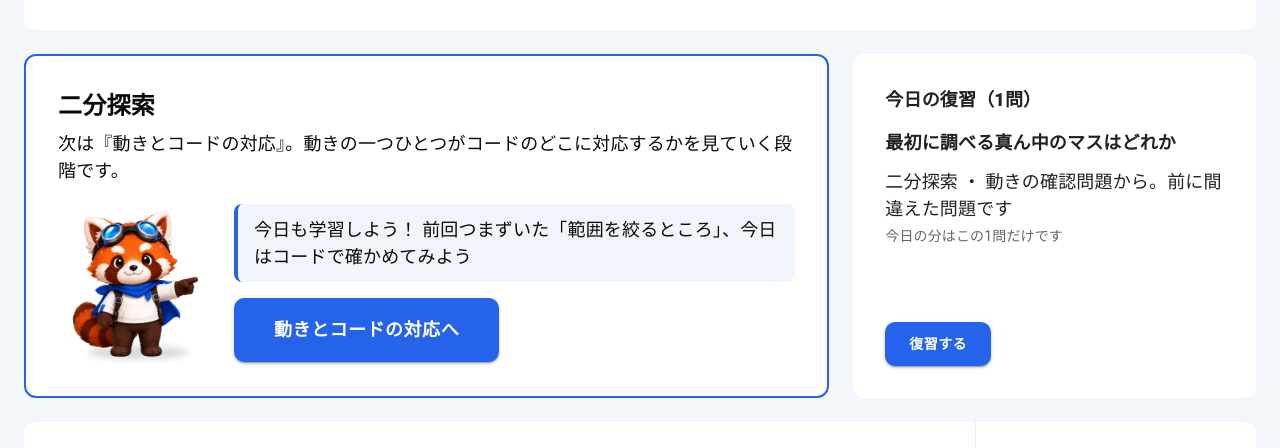
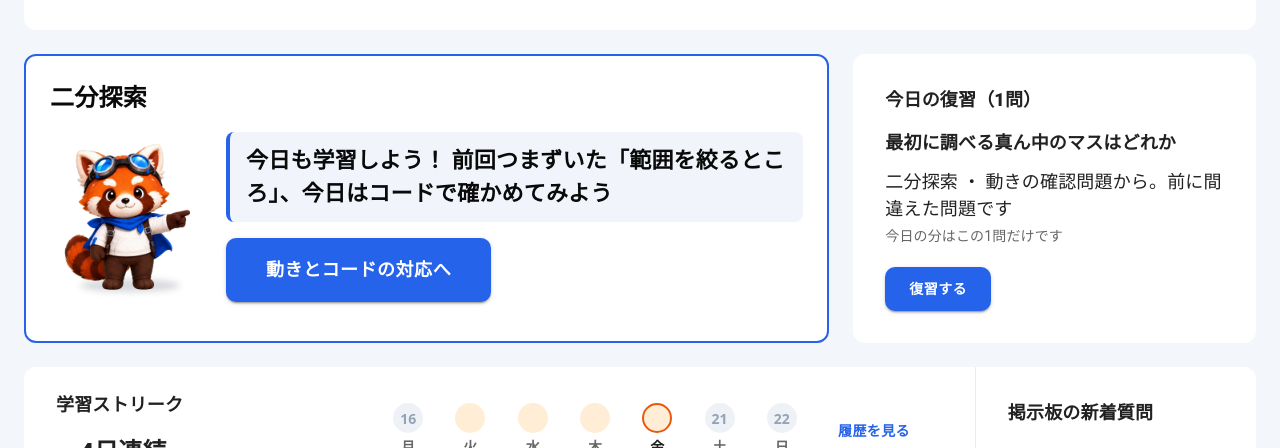
Before and after one commit to BeppuKanato/engineer-quest-ui-brushup, a Next.js app: page /home in a window 1280 px wide. Shown: the part 189-637 px from the top of the page. Built offline with nearby package versions, Linux system fonts and the light colour scheme; some icons are missing.

Commit message:
feat: 狙いカードをマスコット中心に組み替え（重複する段階説明文を削除、セリフを題サイズに、カードを縮小）＋方針をポリシーに記録

```diff
--- a/src/design/HomeDesignDraft.tsx
+++ b/src/design/HomeDesignDraft.tsx
@@ -137,22 +137,19 @@ export function HomeDesignDraft({ data, currentGoal, goalText }: { data: HomeRes
             animate={{ opacity: 1, y: 0 }}
             transition={{ duration: 0.45 }}
             aria-label="今日の狙い"
-            style={{ background: "#ffffff", border: `2px solid ${PRIMARY}`, borderRadius: 12, padding: 32 }}
+            style={{ background: "#ffffff", border: `2px solid ${PRIMARY}`, borderRadius: 12, padding: 24 }}
           >
             <Stack direction={{ xs: "column", md: "row" }} spacing={3}>
               <Box sx={{ flex: 1, minWidth: 0, maxWidth: 780 }}>
                 <Typography component="h3" fontSize={24} fontWeight={900}>
                   {current.title}
                 </Typography>
-                {current.nextPhase && (
-                  <Typography fontSize={18} sx={{ mt: 0.75 }}>次は『{current.nextPhase}』。動きの一つひとつがコードのどこに対応するかを見ていく段階です。</Typography>
-                )}
                 {sameUnit && resume?.nextStep ? (
-                  <Box sx={{ display: "flex", gap: 2, mt: 2.5, alignItems: "flex-start" }}>
+                  <Box sx={{ display: "flex", gap: 2, mt: 2, alignItems: "center" }}>
                     <MascotFigure mascotId={isMascotId(mascotId) ? mascotId : "red-panda"} state="point" alt="相棒" size="L" grounding="shadow" />
                     <Box sx={{ flex: 1, minWidth: 0 }}>
                       <Box sx={{ bgcolor: "#f1f5fb", borderLeft: `4px solid ${PRIMARY}`, borderRadius: 2, px: 2, py: 1.5 }}>
-                        <Typography fontSize={18}>今日も学習しよう！ 前回つまずいた「範囲を絞るところ」、今日はコードで確かめてみよう</Typography>
+                        <Typography fontSize={22} fontWeight={700} sx={{ lineHeight: 1.5 }}>今日も学習しよう！ 前回つまずいた「範囲を絞るところ」、今日はコードで確かめてみよう</Typography>
                       </Box>
                       <Button
                         component={Link}
```
Also changed, not shown: 1 other file (tests, documents, lock files or other folders).
